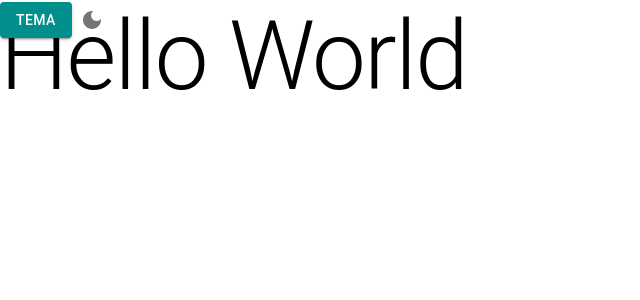
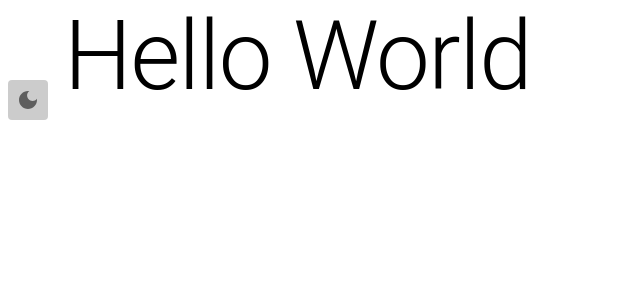
Before and after one commit to ohenriqueroos/notion-clone-vite, a React (Vite) app: page / in a window 1280 px wide. Shown: the top 300 px of the page, without its empty margins (0-640 px from the left). Built offline with nearby package versions, Linux system fonts and the light colour scheme.

Commit message:
feat: menu initial structure

```diff
--- a/src/Theme.ts
+++ b/src/Theme.ts
@@ -14,6 +14,7 @@ export const lightTheme = createTheme({
     },
     background: {
       default: "#fff",
+      paper: "#ccc",
     },
   },
   typography: {
@@ -37,6 +38,7 @@ export const darkTheme = createTheme({
     },
     background: {
       default: "#0E0E0F",
+      paper: "#bfbfbf",
     },
   },
   typography: {
--- a/src/components/Menu/Menu.tsx
+++ b/src/components/Menu/Menu.tsx
@@ -1,4 +1,4 @@
-import { Box, Button, IconButton } from "@mui/material";
+import { Box, IconButton } from "@mui/material";
 import LightModeIcon from "@mui/icons-material/LightMode";
 import DarkModeIcon from "@mui/icons-material/DarkMode";
 
@@ -9,12 +9,17 @@ interface IMenuProps {
 
 const Menu = ({ onChangeTheme, theme }: IMenuProps) => {
   return (
-    <Box position={"fixed"}>
-      <Button variant="contained" onClick={onChangeTheme}>
-        Tema
-      </Button>
+    <Box
+      position={"fixed"}
+      sx={(theme) => ({
+        backgroundColor: theme.palette.background.paper,
+        borderRadius: 1,
+        marginLeft: 1,
+        marginTop: 10,
+      })}
+    >
       <IconButton onClick={onChangeTheme}>
-        {theme && <LightModeIcon />}
+        {theme && <LightModeIcon sx={{ color: "#F2CB05" }} />}
         {!theme && <DarkModeIcon />}
       </IconButton>
     </Box>
--- a/src/pages/rootPage.tsx
+++ b/src/pages/rootPage.tsx
@@ -38,7 +38,9 @@ const RootPage = () => {
         })}
       >
         <Menu onChangeTheme={onChangeThemeHandler} theme={theme} />
-        <HomePage />
+        <Box sx={{ marginLeft: 8 }}>
+          <HomePage />
+        </Box>
       </Box>
     </ThemeProvider>
   );
```
